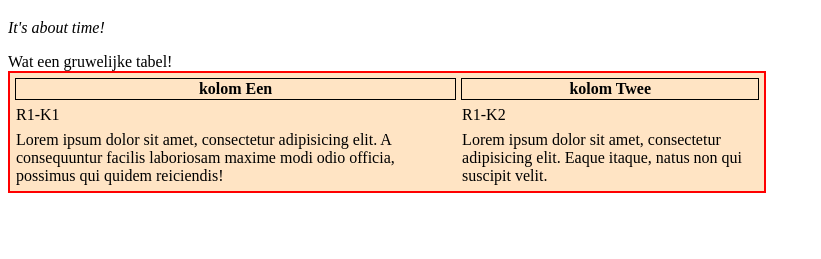
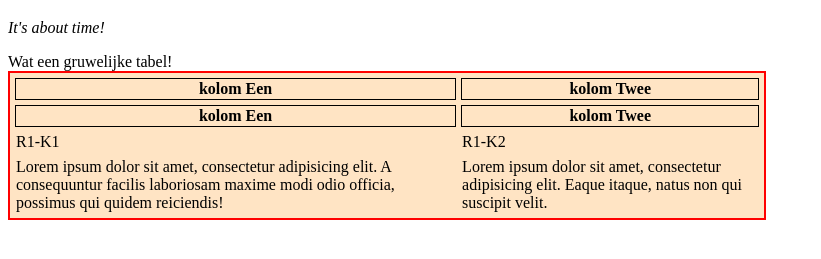
Before and after one commit to alexdewaal66/git-practice-2021-03, a plain HTML site: page index.html in a window 1280 px wide. Shown: the part 61-320 px from the top of the page, without its empty margins (0-821 px from the left). Drawn offline with Linux system fonts and the light colour scheme.

Commit message:
doubled first row

```diff
--- a/index.html
+++ b/index.html
@@ -11,10 +11,14 @@
     <table>
         <thead>Wat een gruwelijke tabel!</thead>
         <tbody>
-            <tr>
-                <th>kolom Een</th>
-                <th>kolom Twee</th>
-            </tr>
+        <tr>
+            <th>kolom Een</th>
+            <th>kolom Twee</th>
+        </tr>
+        <tr>
+            <th>kolom Een</th>
+            <th>kolom Twee</th>
+        </tr>
             <tr>
                 <td>R1-K1</td>
                 <td>R1-K2</td>
```
